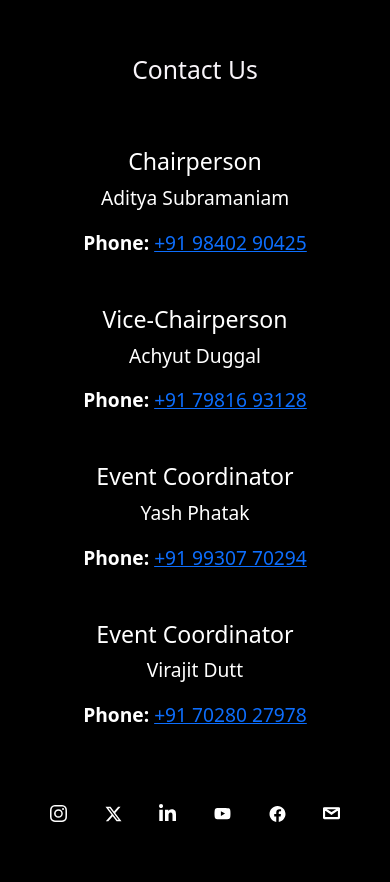
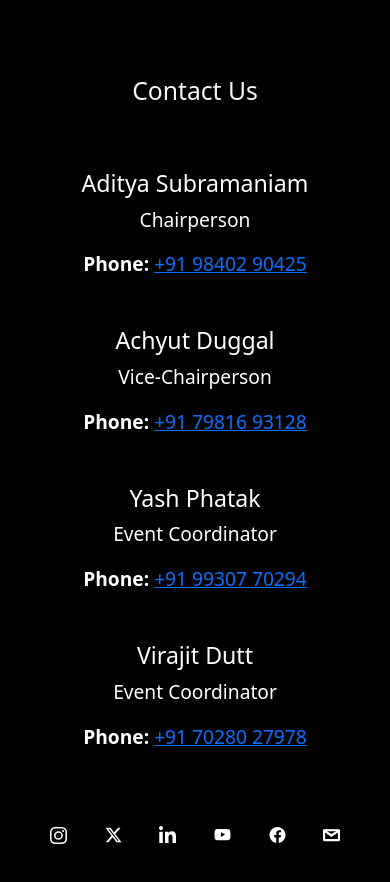
Before and after one commit to RoboVITics/Vortex-360-Event-2024, a React (Create React App) app: page / in a window 390 px wide. Shown: the part 4520-5402 px from the top of the page. Built offline with nearby package versions, Linux system fonts and the light colour scheme; no server answers.

Commit message:
changes in contact names and made the prize section responsive

```diff
--- a/src/Contact.css
+++ b/src/Contact.css
@@ -354,4 +354,20 @@
   #contact .container {
     max-width: 886px !important;
   }
+
 }
+
+@media (max-width: 768px) {
+  #contact .row {
+    max-width: 886px !important;
+    flex-direction: column;
+  }
+
+}
+
+
+.newperson{
+  display: block;
+  width: 300px;
+  /* justify-content: center; */
+}
--- a/src/Contact.jsx
+++ b/src/Contact.jsx
@@ -58,11 +58,11 @@ const Contact = () => {
             <h2>Contact Us</h2>
           </div>
         <div className="container" data-aos="fade-up">
-  <div className="row newperson">
-    <div className="col-lg-6 mt-3 newform">
-      <div className="contact-person">
-        <h3>Chairperson</h3>
-        <p>Aditya Subramaniam</p>
+  <div className="row ">
+    <div className="col-lg-6 mt-3 newform newperson ">
+      <div className="contact-person ">
+        <h3>Aditya Subramaniam</h3>
+        <p>Chairperson</p>
         <p>
           <strong>Phone:</strong> <a href="tel:+9840290425">+91 98402 90425</a>
         </p>
@@ -70,8 +70,8 @@ const Contact = () => {
     </div>
     <div className="col-lg-6 mt-3 newform">
       <div className="contact-person">
-        <h3>Vice-Chairperson</h3>
-        <p>Achyut Duggal</p>
+        <h3>Achyut Duggal</h3>
+        <p>Vice-Chairperson</p>
         <p>
           <strong>Phone:</strong> <a href="tel:+7981693128">+91 79816 93128</a>
         </p>
@@ -79,8 +79,8 @@ const Contact = () => {
     </div>
     <div className="col-lg-6 mt-3 newform">
       <div className="contact-person">
-        <h3>Event Coordinator</h3>
-        <p>Yash Phatak</p>
+        <h3>Yash Phatak</h3>
+        <p>Event Coordinator</p>
         <p>
           <strong>Phone:</strong> <a href="tel:+9930770294">+91 99307 70294</a>
         </p>
@@ -88,8 +88,8 @@ const Contact = () => {
     </div>
     <div className="col-lg-6 mt-3 newform">
       <div className="contact-person">
-        <h3>Event Coordinator</h3>
-        <p>Virajit Dutt</p>
+        <h3>Virajit Dutt</h3>
+        <p>Event Coordinator</p>
         <p>
           <strong>Phone:</strong> <a href="tel:+7028027978">+91 70280 27978</a>
         </p>
--- a/src/index.css
+++ b/src/index.css
@@ -7,10 +7,12 @@
  #home {
    padding-top: 0;
  }
+
  code {
    font-family: source-code-pro, Menlo, Monaco, Consolas, "Courier New",
      monospace;
  }
+
  .navbar-nav {
    display: flex;
    align-items: center;
@@ -28,15 +30,19 @@ code {
    height: 4rem;
    border-radius: 0.75rem;
  }
+
  .carousel {
    height: 30rem;
  }
+
  .carousel-inner {
    height: 100%;
  }
+
  .carousel-item {
    height: 30rem;
  }
+
  .carousel-item .container {
    margin-top: 10%;
  }
@@ -56,22 +62,27 @@ h4 {
    color: #212529;
    font-weight: bold;
  }
+
  .nav li a {
    color: white;
  }
+
  .link {
    text-decoration: none;
    color: white;
    font-size: 1.1rem;
  }
+
  .mainIcon {
    margin-right: -2rem;
  }
+
  .mainLogo {
    margin-top: -29px;
    padding-top: 20px;
    clip-path: polygon(0 0, 92% 0, 82% 96%, 10% 96%);
  }
+
  .pls {
    display: flex;
    justify-content: center;
@@ -85,6 +96,7 @@ h4 {
    align-items: center;
    padding-bottom: 3px;
  }
+
  .mainLogo2 {
    margin-top: -10px;
    padding-top: 20px;
@@ -92,30 +104,37 @@ h4 {
    padding-right: 40px;
    clip-path: polygon(0 0, 92% 0, 82% 96%, 10% 96%);
  }
+
  #domains {
    margin-top: 150px;
  }
+
  @media (max-width: 1000px) {
    .mainIcon {
      display: none;
    }
+
    .mainIcon2 {
      display: flex;
    }
+
    #domains {
      margin-top: 400px;
    }
  }
+
  @media (max-width: 380px) {
    #domains {
      z-index: 3;
    }
  }
+
  @media (max-width: 750px) {
    .container {
      max-width: 100% !important;
      overflow-x: hidden !important;
    }
+
    #domains {
      margin-top: 500px;
    }
@@ -124,6 +143,7 @@ h4 {
  .mainLogo a img {
    margin: -12px 10px 3px 10px;
  }
+
  .mainLogo2 a img {
    margin: -12px 10px 3px 10px;
  }
@@ -133,9 +153,11 @@ h4 {
    width: 300px;
    perspective: 600px;
  }
-.cardcontainer:hover > .flip {
+
+ .cardcontainer:hover>.flip {
    transform: rotateY(180deg);
  }
+
  .flip {
    margin: 0;
    padding: 0;
@@ -145,6 +167,7 @@ h4 {
    position: relative;
    transition: transform 1000ms;
  }
+
  .front,
  .back {
    background-color: #212529;
@@ -160,6 +183,7 @@ h4 {
    justify-content: center;
    align-items: center;
  }
+
  .back {
    transform: rotateY(180deg);
  }
@@ -173,20 +197,24 @@ h4 {
    text-align: center;
    padding: 20px;
  }
+
  .domain-info header h1 {
    color: black;
  }
+
  .domain-info header p {
    width: 50%;
    margin-left: 25%;
    color: white;
  }
+
  .domain-info section {
    padding: 20px;
    background-color: #212529;
    border-radius: 20px;
    box-shadow: -10px 10px 10px rgba(0, 0, 0);
  }
+
  .domain-sections {
    margin-left: 25px;
    margin-right: 25px;
@@ -195,6 +223,7 @@ h4 {
    gap: 2rem;
    margin-bottom: 2rem;
  }
+
  .domain-info h2 {
    color: white;
    border-bottom: 2px solid #fff;
@@ -204,29 +233,35 @@ h4 {
  .domain-info p {
    line-height: 1.6;
  }
+
  @media (max-width: 900px) {
    .domain-info {
      height: 100vh;
    }
  }
+
  @media (max-width: 830px) {
    .domain-info section {
      padding: 10px;
      width: 70%;
    }
+
    .domain-sections {
      flex-direction: column;
      align-items: center;
    }
+
    .domain-info {
      height: 100%;
    }
  }
+
  @media (max-width: 759px) {
    .head {
      flex-direction: column;
    }
  }
+
  .head {
    padding-top: 2rem;
    display: flex;
@@ -288,11 +323,11 @@ h4 {
  .carousel-item {
    height: 27rem;
    background: none;
-  background: url("../src/robot_vector.png") center/cover no-repeat,url("../src/Robot_arm.png") center/cover no-repeat;
+   background: url("../src/robot_vector.png") center/cover no-repeat, url("../src/Robot_arm.png") center/cover no-repeat;
  }
 
-@media only screen and (max-width: 910px){
-  .carousel-item{
+ @media only screen and (max-width: 910px) {
+   .carousel-item {
      background: none;
    }
  }
@@ -318,7 +353,7 @@ h4 {
    perspective: 600px;
  }
 
-.cardcontainer:hover > .flip {
+ .cardcontainer:hover>.flip {
    transform: rotateY(180deg);
  }
 
@@ -457,17 +492,11 @@ h4 {
  }
 
  @media (max-width: 600px) {
-  /* .sponsor {
-    width: 60%;
-    margin-left: 25%;
-    overflow-x: hidden;
-  } */
-
-  .head hr {
-    width: 40%;
-    margin-left: 30%;
+   .sponsor img {
+     width: 300px;
    }
  }
+
  .nav-item {
    margin-top: 0.2rem;
    padding-top: 1rem;
@@ -476,9 +505,11 @@ h4 {
    padding-left: 0.5rem;
    border-radius: 10px;
  }
+
  .navbar-nav li:hover {
    background-color: #3c3678;
  }
+
  .navbarProgress {
    position: fixed;
    margin-left: 1%;
@@ -493,16 +524,15 @@ h4 {
    box-shadow: 0px 0px 20px #000;
    overflow: hidden;
  }
+
  .navbarProgressBar {
    position: relative;
    width: 0%;
    background: rgb(102, 67, 181);
-  background: linear-gradient(
-    180deg,
+   background: linear-gradient(180deg,
        rgba(102, 67, 181, 1) 0%,
        rgba(102, 66, 178, 1) 32%,
-    rgba(012, 25, 101, 1) 100%
-  );
+       rgba(012, 25, 101, 1) 100%);
  }
 
  .progressbar {
@@ -516,31 +546,33 @@ h4 {
    box-shadow: 0px 0px 20px #000;
    overflow: hidden;
  }
+
  .bar {
    width: 0%;
    background: rgb(102, 67, 181);
-  background: linear-gradient(
-    180deg,
+   background: linear-gradient(180deg,
        rgba(102, 67, 181, 1) 0%,
        rgba(102, 66, 178, 1) 32%,
-    rgba(012, 25, 101, 1) 100%
-  );
+       rgba(012, 25, 101, 1) 100%);
  }
+
  .progressbar-container {
    height: 100vh;
    display: grid;
    place-content: center;
  }
+
  .progressbar-container h3 {
    text-align: center;
  }
+
  .percent {
    position: absolute;
    margin-left: 0;
  }
 
  @media (max-width: 400px) {
-  #domains > h2 {
+   #domains>h2 {
      margin-bottom: -100px;
    }
  }
```
Lines whose indentation alone changed are shown as unchanged.
